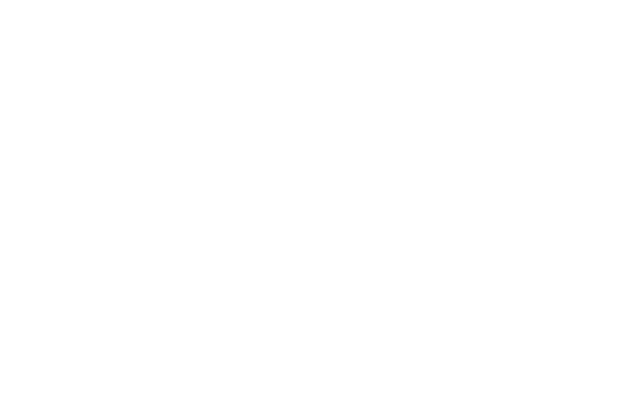
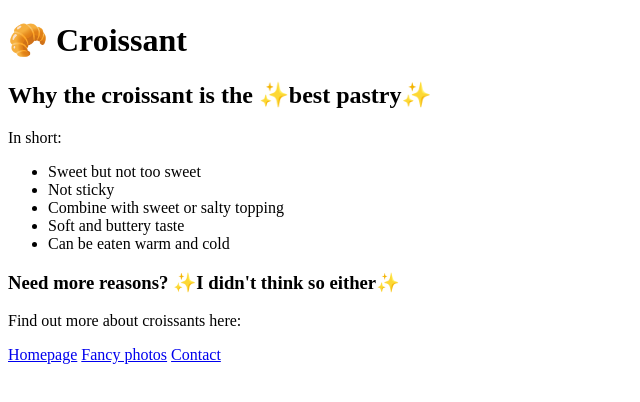
Before and after one commit to meytiri1/Croissant-SheCodes-Homework, a plain HTML site: page index.html in a window 1280 px wide. Shown: the whole page, without its empty margins (0-640 px from the left). Drawn offline with Linux system fonts and the light colour scheme; files that its build step writes are made by us from their sources.

Commit message:
Added the HTML content of each page

```diff
--- a/index.html
+++ b/index.html
@@ -7,5 +7,23 @@
     <link rel="stylesheet" href="src/styles.css" />
     <title>Homepage</title>
   </head>
-  <body></body>
+  <body>
+    <h1>🥐 Croissant</h1>
+    <h2>Why the croissant is the ✨best pastry✨</h2>
+    <p>In short:</p>
+    <ul>
+      <li>Sweet but not too sweet</li>
+      <li>Not sticky</li>
+      <li>Combine with sweet or salty topping</li>
+      <li>Soft and buttery taste</li>
+      <li>Can be eaten warm and cold</li>
+    </ul>
+    <h3>Need more reasons? ✨I didn't think so either✨</h3>
+    <p>Find out more about croissants here:</p>
+    <nav>
+      <a href="index.html">Homepage</a>
+      <a href="photo.html">Fancy photos</a>
+      <a href="contact.html">Contact</a>
+    </nav>
+  </body>
 </html>
```
Also changed, not shown: contact.html (+26 -0 lines), photo.html (+19 -0 lines).
